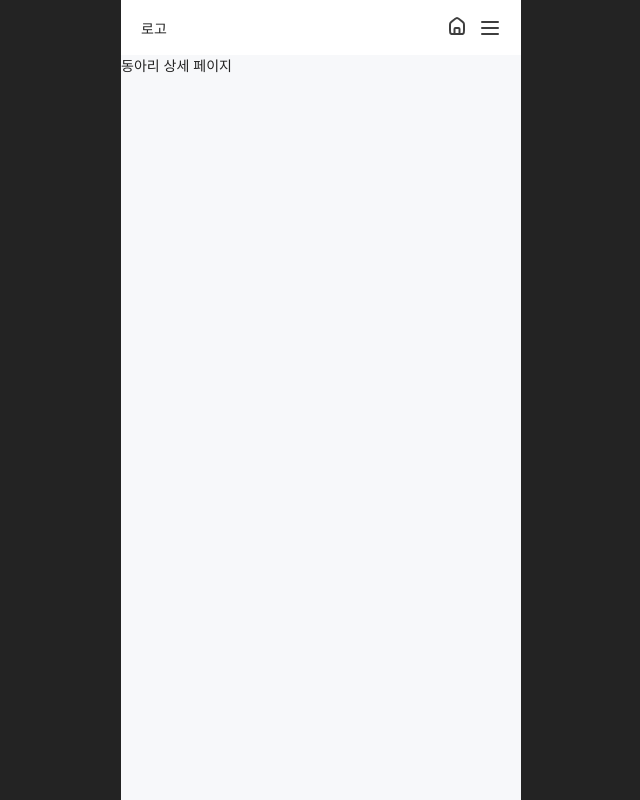
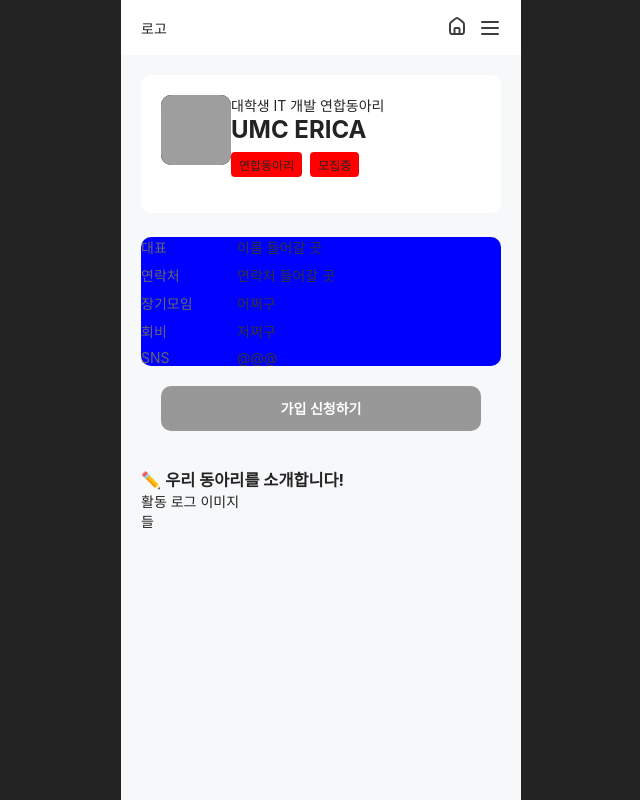
Before and after one commit to ERICA-Club-Hub/Frontend, a React (Vite) app: page /club/1 in a window 1280 px wide. Shown: the whole page, without its empty margins (319-959 px from the left). Built offline with nearby package versions, Linux system fonts and the light colour scheme; grey boxes are pictures that could not be loaded; a web font is replaced by a local one.

Commit message:
feat : 동아리 상세 페이지 레이아웃

```diff
--- a/src/pages/club-detail/ClubDetailPage.tsx
+++ b/src/pages/club-detail/ClubDetailPage.tsx
@@ -1,5 +1,191 @@
+// import { useState } from 'react';
+import Button from '@/components/Common/Button';
+import { useParams } from 'react-router-dom';
+import styled from 'styled-components';
+
 const ClubDetailPage = () => {
-    return <div>동아리 상세 페이지</div>;
+    const params = useParams();
+    const activeTab = 'intro';
+    // const [activeTab, setActiveTab] = useState('intro');
+
+    console.log(params.id);
+    return (
+        <PageContainer>
+            <ClubHeader>
+                <ClubImage src="/path-to-club-image.png" alt="Club Logo" />
+                <div>
+                    <div>대학생 IT 개발 연합동아리</div>
+                    <ClubTitle>UMC ERICA</ClubTitle>
+                    <ClubTags>
+                        <Tag>연합동아리</Tag>
+                        <Tag>모집중</Tag>
+                    </ClubTags>
+                </div>
+            </ClubHeader>
+
+            <ClubInfo>
+                <ClubDetails>
+                    <DetailRow>
+                        <DetailLabel>대표</DetailLabel>
+                        <DetailValue>이름 들어갈 곳</DetailValue>
+                    </DetailRow>
+                    <DetailRow>
+                        <DetailLabel>연락처</DetailLabel>
+                        <DetailValue>연락처 들어갈 곳</DetailValue>
+                    </DetailRow>
+                    <DetailRow>
+                        <DetailLabel>장기모임</DetailLabel>
+                        <DetailValue>어쩌구</DetailValue>
+                    </DetailRow>
+                    <DetailRow>
+                        <DetailLabel>회비</DetailLabel>
+                        <DetailValue>저쩌구</DetailValue>
+                    </DetailRow>
+                    <DetailRow>
+                        <DetailLabel>SNS</DetailLabel>
+                        <DetailValue>@@@</DetailValue>
+                    </DetailRow>
+                </ClubDetails>
+            </ClubInfo>
+            <div style={{ margin: '20px' }}>
+                <Button size="large">가입 신청하기</Button>
+            </div>
+            {/* <TabContainer>
+                    <TabButton
+                        isActive={activeTab === 'intro'}
+                        onClick={() => setActiveTab('intro')}
+                    >
+                        동아리 소개
+                    </TabButton>
+                    <TabButton
+                        isActive={activeTab === 'recruit'}
+                        onClick={() => setActiveTab('recruit')}
+                    >
+                        모집안내
+                    </TabButton>
+                    <TabButton
+                        isActive={activeTab === 'log'}
+                        onClick={() => setActiveTab('log')}
+                    >
+                        활동로그
+                    </TabButton>
+                </TabContainer> */}
+
+            <TabContent>
+                {activeTab === 'intro' && (
+                    <div>
+                        <h3>✏️ 우리 동아리를 소개합니다!</h3>
+                        {/* 동아리 소개 내용 */}
+                    </div>
+                )}
+
+                {/* {activeTab === 'recruit' && ( */}
+                {/* <div> */}
+                {/* <h3>📅 모집기간</h3> */}
+                {/* 모집 관련 내용 */}
+                {/* </div> */}
+                {/* )} */}
+                {/* {activeTab === 'log' && ( */}
+                <LogGrid>활동 로그 이미지들</LogGrid>
+                {/* )} */}
+            </TabContent>
+        </PageContainer>
+    );
 };
 
+const PageContainer = styled.div`
+    //
+    min-width: 320px;
+    margin: 0 auto;
+    padding: 20px;
+`;
+
+const ClubHeader = styled.div`
+    background: white;
+    display: flex;
+    padding: 20px;
+    margin-bottom: 24px;
+    border-radius: 10px;
+`;
+
+const ClubImage = styled.img`
+    width: 70px;
+    height: 70px;
+    border-radius: 10px;
+    background-color: black;
+`;
+
+const ClubInfo = styled.div`
+    border-radius: 10px;
+    background-color: blue;
+    flex: 1;
+`;
+
+const ClubTitle = styled.h1`
+    font-size: 24px;
+    font-weight: bold;
+    margin-bottom: 8px;
+`;
+
+const ClubTags = styled.div`
+    display: flex;
+    gap: 8px;
+    margin-bottom: 16px;
+`;
+
+const Tag = styled.span`
+    padding: 4px 8px;
+    border-radius: 4px;
+    font-size: 12px;
+    background-color: red;
+`;
+
+const ClubDetails = styled.div`
+    display: grid;
+    gap: 8px;
+`;
+
+const DetailRow = styled.div`
+    display: flex;
+    align-items: center;
+    gap: 16px;
+`;
+
+const DetailLabel = styled.span`
+    color: #666;
+    min-width: 80px;
+`;
+
+const DetailValue = styled.span`
+    color: #333;
+`;
+
+// const TabContainer = styled.div`
+//     display: flex;
+//     border-bottom: 1px solid #e2e8f0;
+//     margin-bottom: 24px;
+// `;
+
+// const TabButton = styled.button`
+//     flex: 1;
+//     padding: 12px;
+//     background: none;
+//     border: none;
+//     border-bottom: 2px solid
+//         /* ${(props) => (props.isActive ? '#4299e1' : 'transparent')};
+//     color: ${(props) => (props.isActive ? '#4299e1' : '#666')};
+//     font-weight: ${(props) => (props.isActive ? 'bold' : 'normal')}; */
+//     cursor: pointer;
+// `;
+
+const TabContent = styled.div`
+    padding: 16px 0;
+`;
+
+const LogGrid = styled.div`
+    display: grid;
+    grid-template-columns: repeat(3, 1fr);
+    gap: 16px;
+`;
+
 export { ClubDetailPage };
```
Also changed, not shown: 1 other file (tests, documents, lock files or other folders).
